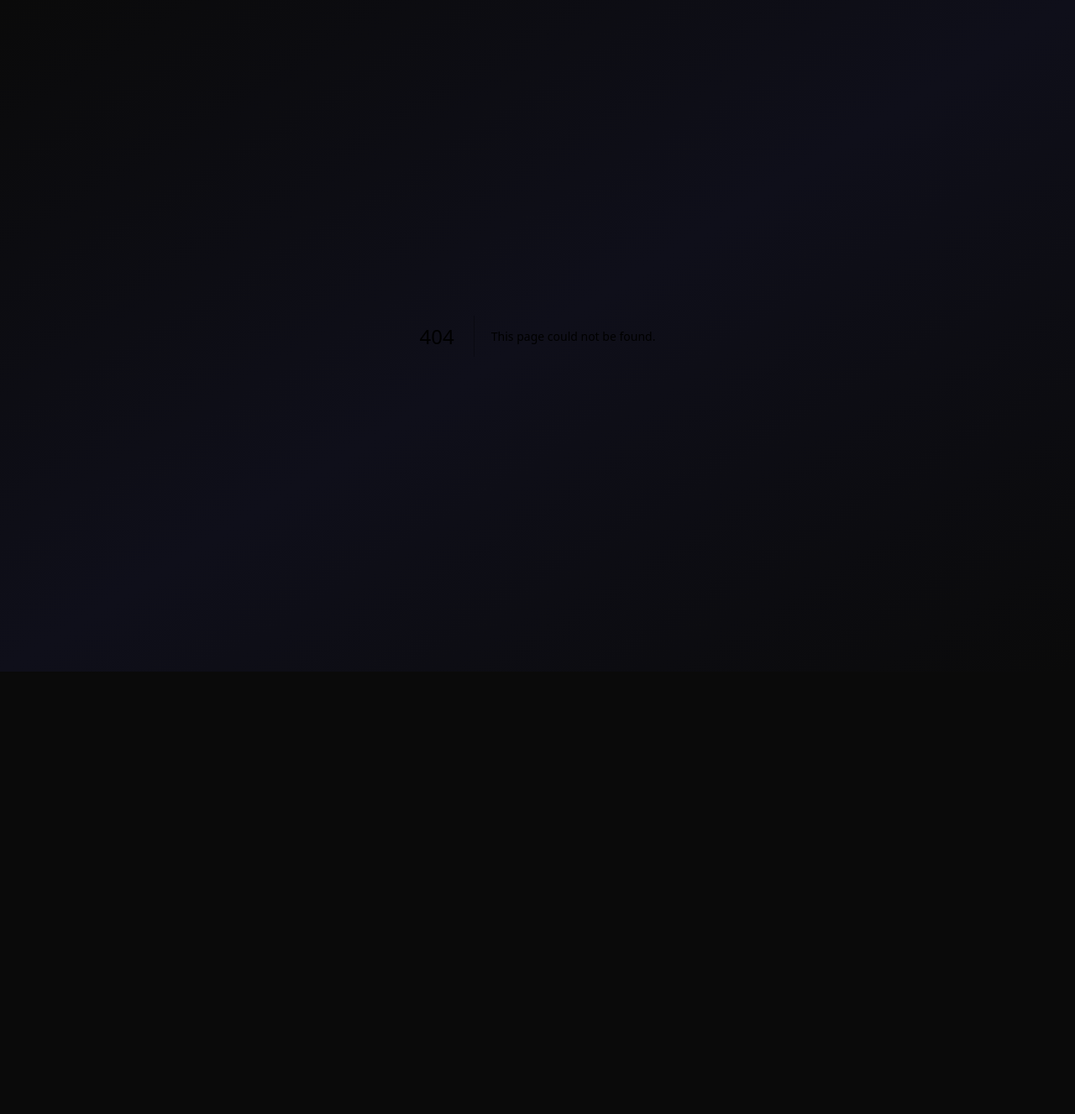
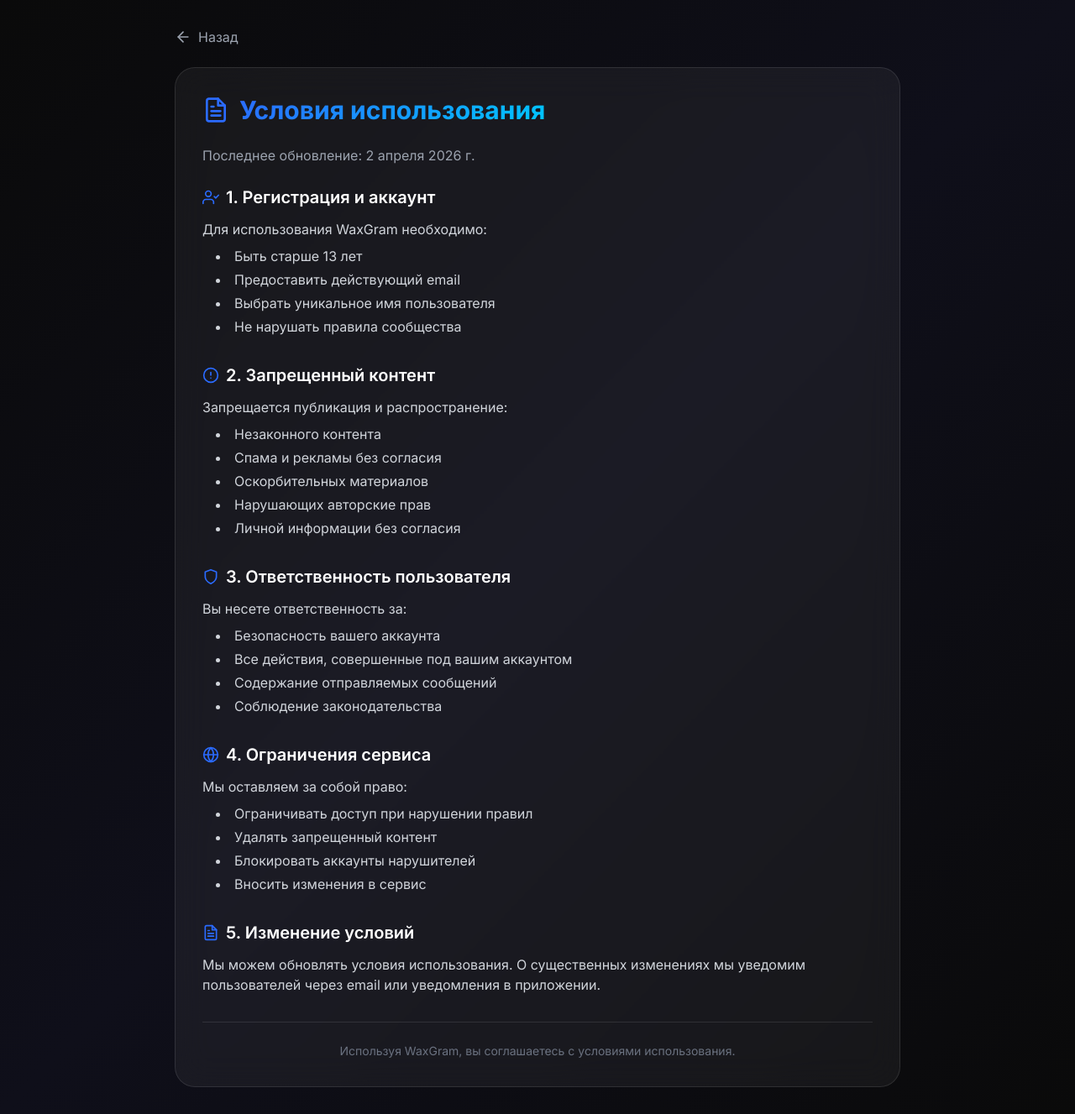
Before and after one commit to ismayil4asim-code/waxgram, a Next.js app: page /terms in a window 1280 px wide. Before the commit this address had no page. Shown: the whole page at 84% size. Before the commit the page ends 800 px from the top, so only its background shows below. Built offline with nearby package versions, Linux system fonts and the light colour scheme.

Commit message:
Create page.tsx

```diff
--- /dev/null
+++ b/app/terms/page.tsx
@@ -0,0 +1,96 @@
+'use client'
+
+import Link from 'next/link'
+import { FiArrowLeft, FiFileText, FiAlertCircle, FiUserCheck, FiShield, FiGlobe } from 'react-icons/fi'
+
+export default function TermsPage() {
+  return (
+    <div className="min-h-screen bg-gradient-to-br from-[#0a0a0a] via-[#0f0f1a] to-[#0a0a0a]">
+      <div className="max-w-4xl mx-auto px-4 py-8">
+        <Link href="/" className="inline-flex items-center gap-2 text-gray-400 hover:text-white mb-6 transition-colors">
+          <FiArrowLeft size={20} />
+          <span>Назад</span>
+        </Link>
+
+        <div className="glass-card p-8">
+          <div className="flex items-center gap-3 mb-6">
+            <FiFileText className="text-[#2b6bff]" size={32} />
+            <h1 className="text-3xl font-bold gradient-text">Условия использования</h1>
+          </div>
+          <p className="text-gray-400 mb-6">Последнее обновление: 2 апреля 2026 г.</p>
+
+          <div className="space-y-8 text-gray-300">
+            <section>
+              <div className="flex items-center gap-2 mb-3">
+                <FiUserCheck className="text-[#2b6bff]" size={20} />
+                <h2 className="text-xl font-semibold text-white">1. Регистрация и аккаунт</h2>
+              </div>
+              <p>Для использования WaxGram необходимо:</p>
+              <ul className="list-disc list-inside mt-2 space-y-1 ml-4">
+                <li>Быть старше 13 лет</li>
+                <li>Предоставить действующий email</li>
+                <li>Выбрать уникальное имя пользователя</li>
+                <li>Не нарушать правила сообщества</li>
+              </ul>
+            </section>
+
+            <section>
+              <div className="flex items-center gap-2 mb-3">
+                <FiAlertCircle className="text-[#2b6bff]" size={20} />
+                <h2 className="text-xl font-semibold text-white">2. Запрещенный контент</h2>
+              </div>
+              <p>Запрещается публикация и распространение:</p>
+              <ul className="list-disc list-inside mt-2 space-y-1 ml-4">
+                <li>Незаконного контента</li>
+                <li>Спама и рекламы без согласия</li>
+                <li>Оскорбительных материалов</li>
+                <li>Нарушающих авторские прав</li>
+                <li>Личной информации без согласия</li>
+              </ul>
+            </section>
+
+            <section>
+              <div className="flex items-center gap-2 mb-3">
+                <FiShield className="text-[#2b6bff]" size={20} />
+                <h2 className="text-xl font-semibold text-white">3. Ответственность пользователя</h2>
+              </div>
+              <p>Вы несете ответственность за:</p>
+              <ul className="list-disc list-inside mt-2 space-y-1 ml-4">
+                <li>Безопасность вашего аккаунта</li>
+                <li>Все действия, совершенные под вашим аккаунтом</li>
+                <li>Содержание отправляемых сообщений</li>
+                <li>Соблюдение законодательства</li>
+              </ul>
+            </section>
+
+            <section>
+              <div className="flex items-center gap-2 mb-3">
+                <FiGlobe className="text-[#2b6bff]" size={20} />
+                <h2 className="text-xl font-semibold text-white">4. Ограничения сервиса</h2>
+              </div>
+              <p>Мы оставляем за собой право:</p>
+              <ul className="list-disc list-inside mt-2 space-y-1 ml-4">
+                <li>Ограничивать доступ при нарушении правил</li>
+                <li>Удалять запрещенный контент</li>
+                <li>Блокировать аккаунты нарушителей</li>
+                <li>Вносить изменения в сервис</li>
+              </ul>
+            </section>
+
+            <section>
+              <div className="flex items-center gap-2 mb-3">
+                <FiFileText className="text-[#2b6bff]" size={20} />
+                <h2 className="text-xl font-semibold text-white">5. Изменение условий</h2>
+              </div>
+              <p>Мы можем обновлять условия использования. О существенных изменениях мы уведомим пользователей через email или уведомления в приложении.</p>
+            </section>
+          </div>
+
+          <div className="mt-8 pt-6 border-t border-white/10 text-center text-gray-500 text-sm">
+            <p>Используя WaxGram, вы соглашаетесь с условиями использования.</p>
+          </div>
+        </div>
+      </div>
+    </div>
+  )
+}
```
